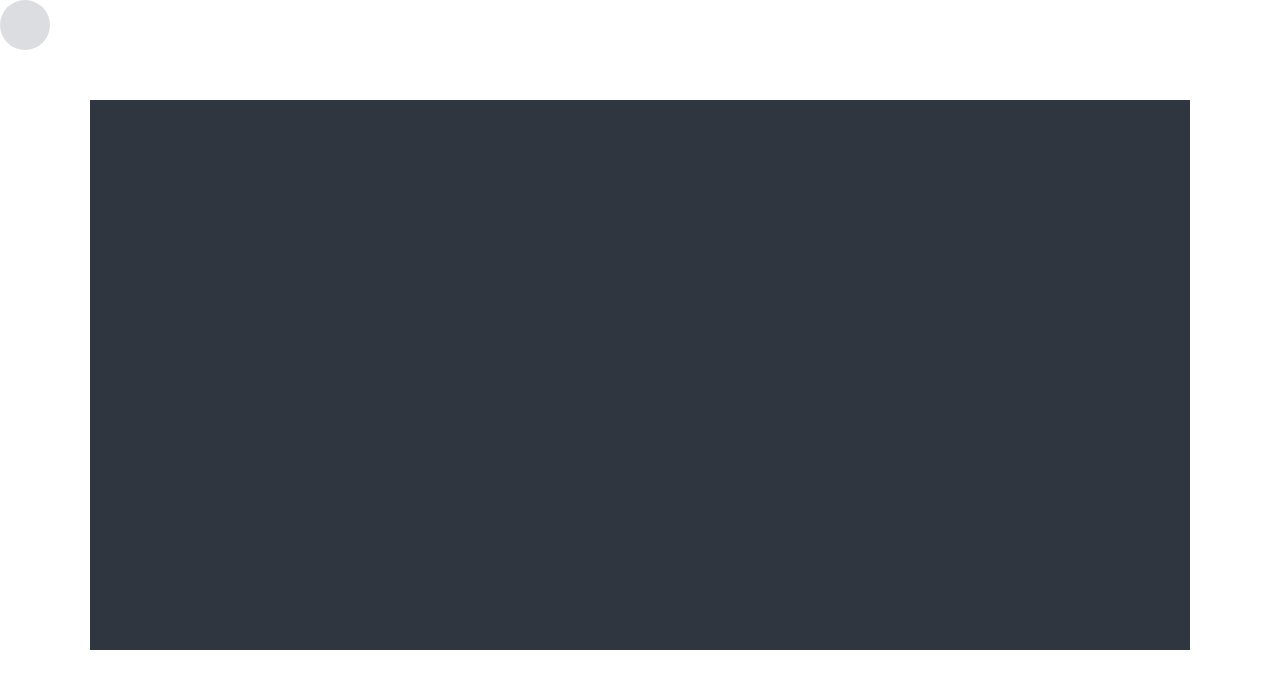
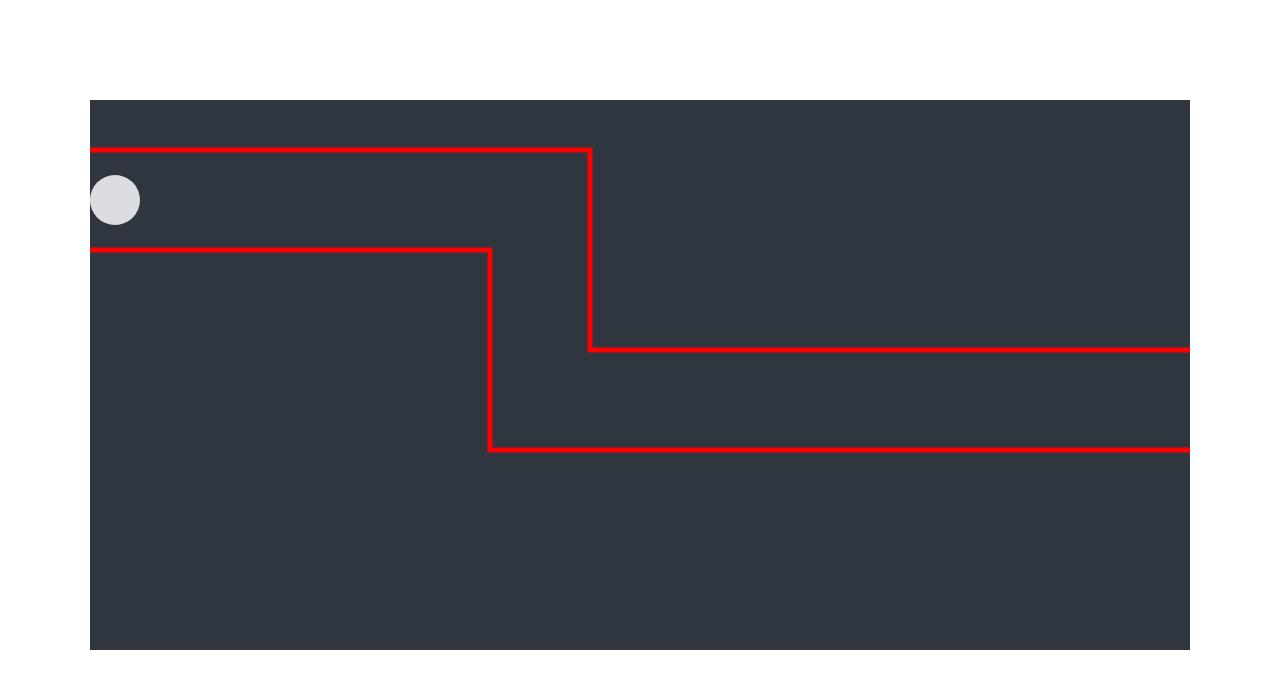
Before and after one commit to Luka-webdev/Maze, a plain HTML site: page index.html in a window 1280 px wide. Drawn offline with Linux system fonts and the light colour scheme.

Commit message:
Add move function for the ball

```diff
--- a/index.html
+++ b/index.html
@@ -12,6 +12,6 @@
       <canvas></canvas>
       <div class="ball"></div>
     </div>
-    <script src="script.js"></script>
+    <script src="script.js" type="module"></script>
   </body>
 </html>
--- a/script.js
+++ b/script.js
@@ -1,32 +1,55 @@
+import {
+    tracks
+}
+from './tracks.js';
+
 const ball = document.querySelector('.ball');
+const areaGame = document.querySelector('.areaGame');
 const canvas = document.querySelector('canvas');
 const ctx = canvas.getContext('2d');
 let flag = false;
 
+
+
 const ballParameters = {
-    positionX: 0,
-    positionY: 0,
-    size: 50
+    size: 50,
+    startPositionX: parseInt(getComputedStyle(areaGame).marginLeft),
+    startPositionY: tracks[0].startPoint2.y - tracks[0].startPoint1.y - 25 + parseInt(getComputedStyle(areaGame).marginTop),
 }
-const areaGame = {
+const areaGameParameters = {
     width: 1100,
     height: 550
 }
 
 const drawAreaGame = function () {
-    canvas.width = areaGame.width;
-    canvas.height = areaGame.height;
+    canvas.width = areaGameParameters.width;
+    canvas.height = areaGameParameters.height;
     ctx.fillStyle = '#2f3640';
-    ctx.fillRect(0, 0, areaGame.width, areaGame.height);
+    ctx.fillRect(0, 0, areaGameParameters.width, areaGameParameters.height);
 }
 drawAreaGame();
 
+const drawMaze = function () {
+    const track = tracks[0];
+    ctx.beginPath();
+    ctx.moveTo(track.startPoint1.x, track.startPoint1.y);
+    for (let i = 0; i < track.lines1.length; i++) {
+        ctx.lineTo(track.lines1[i].x, track.lines1[i].y);
+    }
+    ctx.moveTo(track.startPoint2.x, track.startPoint2.y);
+    for (let i = 0; i < track.lines2.length; i++) {
+        ctx.lineTo(track.lines2[i].x, track.lines2[i].y);
+    }
+    ctx.lineWidth = 5;
+    ctx.strokeStyle = "red";
+    ctx.stroke();
+}
 
-
+drawMaze();
 
 const drawBall = function (e) {
-    ball.style.top = ballParameters.positionY + "px";
-    ball.style.left = ballParameters.positionX + "px";
+    ball.style.top = ballParameters.startPositionY + "px";
+    ball.style.left = ballParameters.startPositionX + "px";
 }
 drawBall();
 
@@ -38,10 +61,10 @@ ball.addEventListener('mouseup', function (e) {
 })
 const move = function (e) {
     if (flag) {
-        ballParameters.positionX = e.clientX - ballParameters.size / 2;
-        ballParameters.positionY = e.clientY - ballParameters.size / 2;
+        ballParameters.startPositionX = e.clientX - ballParameters.size / 2;
+        ballParameters.startPositionY = e.clientY - ballParameters.size / 2;
         drawBall()
     }
 }
 
-ball.addEventListener('mousemove', move)
+areaGame.addEventListener('mousemove', move);
--- /dev/null
+++ b/tracks.js
@@ -0,0 +1,30 @@
+export const tracks = [{
+    startPoint1: {
+        x: 0,
+        y: 50
+    },
+    startPoint2: {
+        x: 0,
+        y: 150
+    },
+    lines1: [{
+        x: 500,
+        y: 50
+    }, {
+        x: 500,
+        y: 250
+    }, {
+        x: 1100,
+        y: 250
+    }],
+    lines2: [{
+        x: 400,
+        y: 150
+    }, {
+        x: 400,
+        y: 350
+    }, {
+        x: 1100,
+        y: 350
+    }]
+}]
```
